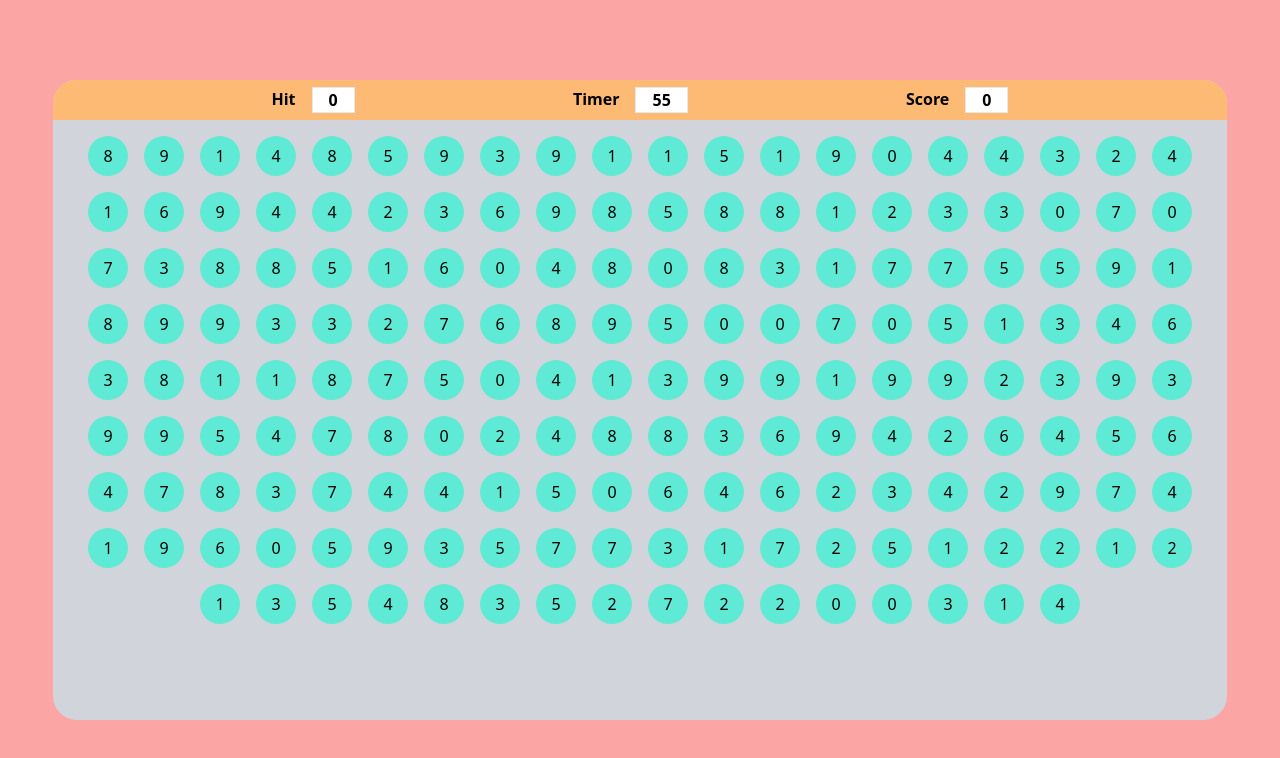
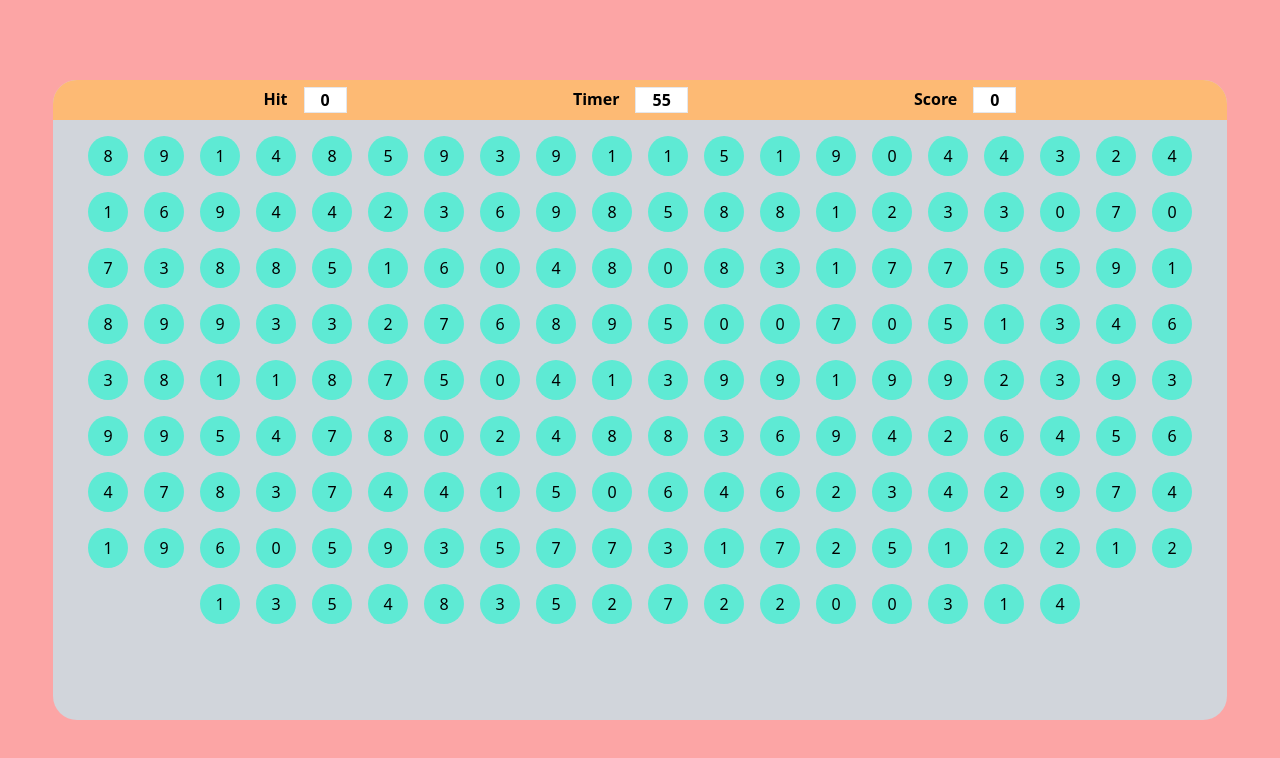
Before and after one commit to Kajaltiwari88/BubbleGame, a website: page index.html in a window 1280 px wide. Drawn offline with Linux system fonts and the light colour scheme.

Commit message:
Update index.html

```diff
--- a/index.html
+++ b/index.html
@@ -13,15 +13,15 @@
     <div class="flex justify-center items-center h-screen ">
         <div id="box" class="w-11/12 h-4/5 bg-gray-300  overflow-hidden rounded-3xl">
             <div id="ptop" class="bg-orange-300 w-full h-10 mx-4 flex justify-evenly items-center font-bold">
-                <div class="flex justify-center gap-4 ">
+                <div class="flex justify-center gap-4 px-4 ">
                     <h2>Hit</h2>
                     <p id="hitval" class="border bg-white  h-full w-full px-4"></p>
                 </div>
-                <div class="flex justify-center gap-4">
+                <div class="flex justify-center gap-4 px-4">
                     <h2>Timer</h2>
                     <p id="timerval" class="border bg-white  h-full w-full px-4"></p>
                 </div>
-                <div  class="flex justify-center gap-4">
+                <div  class="flex justify-center gap-4 px-4">
                     <h2>Score</h2>
                     <p id="scoreval" class="border bg-white  h-full w-full px-4">0</p>
                 </div>
```
